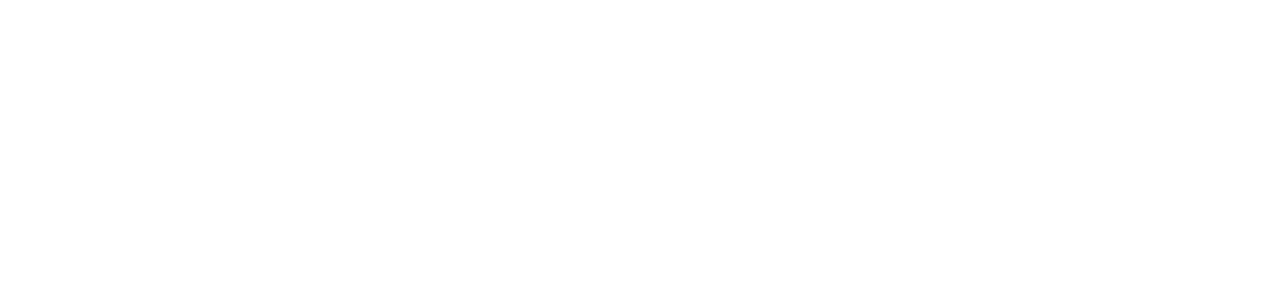
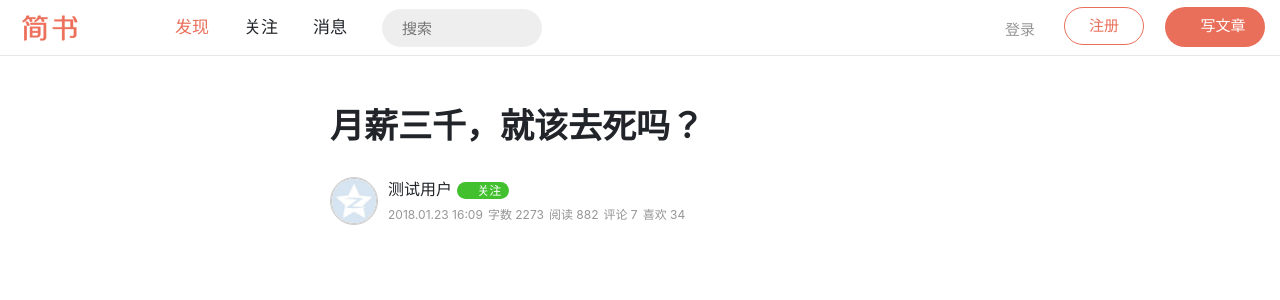
Before and after one commit to aylizhiyuan/SNS-nuxt, a Nuxt app: page /p/123 in a window 1280 px wide. Before the commit this address had no page. Shown: the top 300 px of the page. Built offline with nearby package versions, Linux system fonts and the light colour scheme; a web font is replaced by a local one.

Commit message:
完成文章页面的关注效果

```diff
--- a/assets/css/main.css
+++ b/assets/css/main.css
@@ -311,3 +311,65 @@
     padding:7px 10px;
     margin-bottom:30px;
 }
+/*********************文章页面布局***************************/
+.note {
+    position:relative;
+    padding-top:10px;
+}
+.note .post {
+    width:620px;
+    margin:0 auto;
+    padding-top:20px;
+    padding-bottom:40px;
+}
+.note .post .article .title {
+    font-size:34px;
+    font-weight:700;
+    margin:20px 0 0;
+    word-break: break-all;
+}
+.note .post .article .author {
+    margin:30px 0 40px 0;
+}
+.note .post .article .author .avatar {
+    width:48px;
+    height:48px;
+    display:inline-block;
+    border-radius: 50%;
+    border:1px solid #ccc;
+}
+.note .post .article .author .info {
+    display:inline-block;
+    margin-left:10px;
+    vertical-align:middle;
+}
+.note .post .article .author .info .name {
+    font-size:16px;
+    margin-right:5px;
+}
+.note .post .article .author .info .follow {
+    background:#42c02e!important;
+    color:#ffff!important;
+    font-size:12px;
+    border-radius: 20px;
+    padding:1px 8px 1px 6px;
+}
+.note .post .article .author .info .following {
+    background:#fff;
+    color:#969696;
+    border:1px solid #ccc;
+    font-size:12px;
+    border-radius: 20px;
+    padding:1px 8px 1px 6px;
+}
+.note .post .article .author .meta {
+    margin-top:5px;
+    font-size:12px;
+    color:#969696;
+}
+.note .post .article .author .meta span {
+    margin-right:5px;
+}
+.note .post .article .author .info .btn-sm span {
+    margin-left:5px;
+}
--- /dev/null
+++ b/pages/p/_id.vue
@@ -0,0 +1,82 @@
+<template>
+    <div>
+        <my-header></my-header>
+        <div class="note">
+            <!--文章区域-->
+            <div class="post">
+                <!--正文-->
+                <div class="article">
+                    <h1 class="title">月薪三千，就该去死吗？</h1>
+                    <div class="author">
+                        <nuxt-link class="avatar" to="/u/123">
+                            <img src="../../assets/img/default-avatar.jpg">
+                        </nuxt-link>
+                        <div class="info">
+                            <span class="name">测试用户</span>
+                            <a class="btn-sm" href="javascript:void(0)" :class="followObj" @click="isFollow" @mouseover="noFollow" @mouseleave="beFollow">
+                                <i class="fa" :class="iconObj" ref="icon"></i>
+                                <span ref="followWord">关注</span>
+                            </a>
+                            <div class="meta">
+                                <span>2018.01.23 16:09</span>
+                                <span>字数 2273</span>
+                                <span>阅读 882</span>
+                                <span>评论 7</span>
+                                <span>喜欢 34</span>
+                            </div>
+                        </div>
+                    </div>
+                </div>
+            </div>
+            <!--悬浮的操作框-->
+            <div class="side-bar"></div>
+            <!--对应的推荐阅读-->
+            <div class="note-bottom"></div>
+        </div>
+    </div>
+</template>
+<script>
+    import myHeader from '~/components/myHeader'
+    export default {
+        data () {
+            return {
+                followObj:{
+                    'follow':true,
+                    'following':false
+                },
+                iconObj:{
+                    'fa-plus-square-o':true,
+                    'fa-check':false
+                }
+            }
+        },
+        components:{
+            myHeader
+        },
+        methods:{
+            isFollow:function(){
+                this.followObj.follow = !this.followObj.follow;
+                this.followObj.following = !this.followObj.following;
+                this.iconObj['fa-plus-square-o'] = !this.iconObj['fa-plus-square-o'];
+                this.iconObj['fa-check'] = !this.iconObj['fa-check'];
+                let word = this.$refs.followWord.innerHTML;
+                this.$refs.followWord.innerHTML = word == '关注' ? '已关注' : '关注';
+            },
+            noFollow:function(){
+                let word = this.$refs.followWord.innerHTML;
+                if(word == '已关注'){
+
+                    this.$refs.followWord.innerHTML = '取消关注';
+                    this.$refs.icon.className = 'fa fa-close';
+                }
+            },
+            beFollow:function(){
+                let word = this.$refs.followWord.innerHTML;
+                if(word == '取消关注'){
+                    this.$refs.followWord.innerHTML = '已关注';
+                    this.$refs.icon.className = 'fa fa-check';
+                }
+            }
+        }
+    }
+</script>
```
